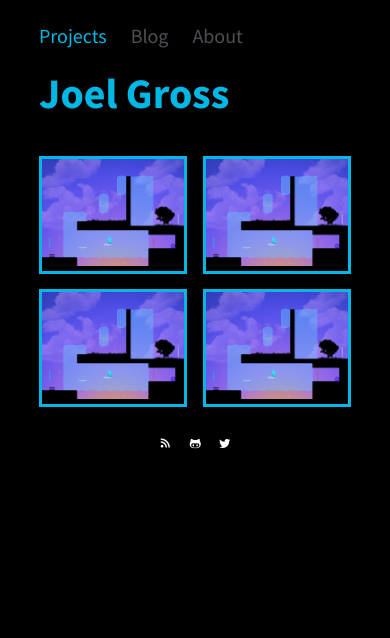
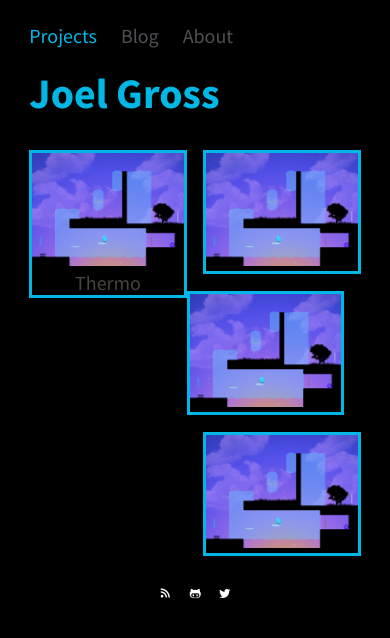
Before and after one commit to JAGJ10/jagj10.github.io, a Jekyll site: the page built from index.html, in a window 390 px wide. Shown: the top 638 px of the page. Built offline with Jekyll 4.4.1, drawn with Linux system fonts in a browser that asks for light colours.

Commit message:
adding text

```diff
--- a/index.html
+++ b/index.html
@@ -11,7 +11,7 @@
     <div class = "projectmenu">
         <div class = "row">
             <div class = "lefttile">
-                <a class = "button" id = "thermo" href = "thermo"><img src="../images/thermo.png"></a>
+                <a class = "button" id = "thermo" href = "thermo"><img src="../images/thermo.png"<span class = "title"</span>Thermo</a>
             </div>
             <div class = "righttile">
                 <a class = "button" id = "thermo" href = "thermo"><img src="../images/thermo.png"></a>
--- a/static/base.css
+++ b/static/base.css
@@ -99,7 +99,7 @@
     font-weight: bold;
     font-size: 72px;
     line-height: 96px;
-    letter-spacing: -4px;
+    letter-spacing: -2px;
     white-space: nowrap; }
 
 .footer {
@@ -287,9 +287,9 @@
   -webkit-text-size-adjust: 100%;
   -ms-text-size-adjust: 100%; }
 
-@media (max-width: 700px) {
+@media (max-width: 640px) {
   .content {
-    width: 80%; }
+    width: 85%; }
 
   .header h1 {
     font-weight: bold;
--- a/static/projects.css
+++ b/static/projects.css
@@ -3,6 +3,7 @@
 @import url(http://fonts.googleapis.com/css?family=Ubuntu+Mono);
 
 a.button {
+	position: relative;
 	background-color: black;
 	display: block;
 }
@@ -11,13 +12,13 @@
 	width: 100%;
 }
 
-a.title {
+span.title {
 	position: absolute;
 	background-color: transparent;
 	color: white;
 	font: 35px "Source Sans Pro";
 	opacity: 1;
-	bottom: 50%;
+	bottom: 0;
 	left: 0;
 	right: 0;
 }
@@ -40,7 +41,7 @@
 }
 
 div.projectmenu {
-	margin-top: -3%;
+	margin-top: -5%;
 }
 
 div.row {
```
